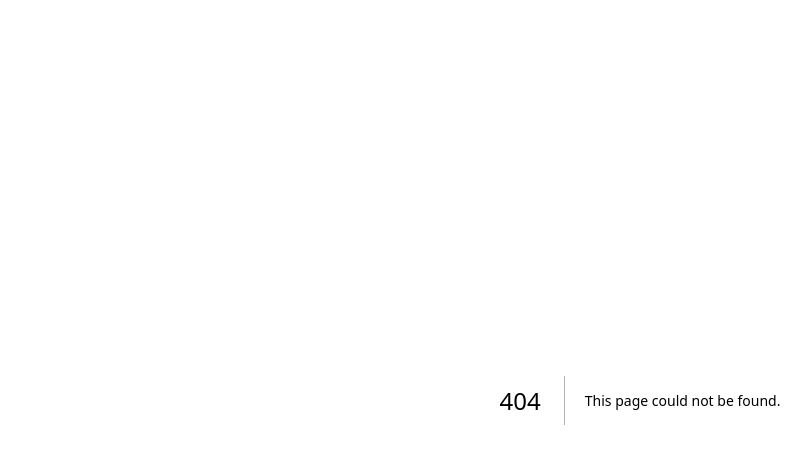
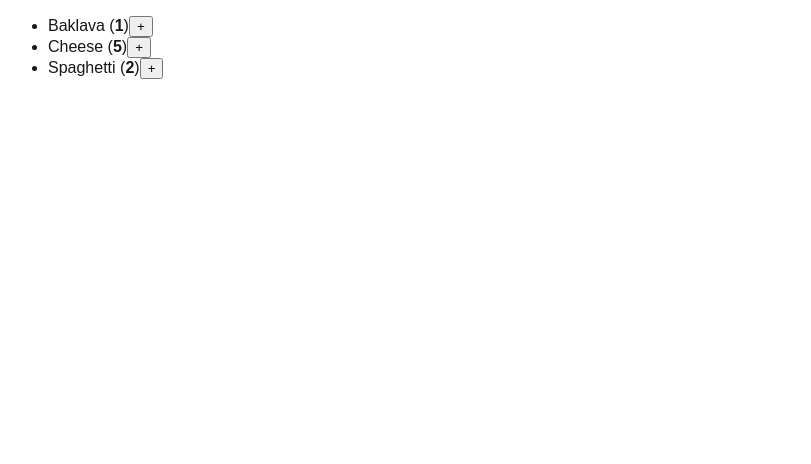
Before and after one commit to sugarban-p/react-lectures, a Next.js app: page /ch4-state/cart in a window 1280 px wide. Before the commit this address had no page. Shown: the top 464 px of the page, without its empty margins (0-811 px from the left). Built offline with nearby package versions, Linux system fonts and the light colour scheme.

Commit message:
更新 State (1) - 增加商品數量

```diff
--- /dev/null
+++ b/app/ch4-state/cart/page.tsx
@@ -0,0 +1,83 @@
+'use client';
+
+import { useState } from 'react';
+
+const initialProducts = [
+  {
+    id: 0,
+    name: 'Baklava',
+    count: 1,
+  },
+  {
+    id: 1,
+    name: 'Cheese',
+    count: 5,
+  },
+  {
+    id: 2,
+    name: 'Spaghetti',
+    count: 2,
+  },
+];
+
+export default function CartPage() {
+  const [products, setProducts] = useState(initialProducts);
+
+  // 標準流程
+  // function handleIncreaseV1(productId: number) {
+  //   // 1. 從現有狀態拷貝副本
+  //   // 單層用[...] ； 多層用 JSON.parse(JSON.stringify())
+  //   const newProducts: { id: number; name: string; count: number }[] =
+  //     JSON.parse(JSON.stringify(products));
+  //   // 2. 在副本上修改
+  //   const foundIndex = newProducts.findIndex((v) => v.id === productId);
+  //   if (foundIndex !== -1) {
+  //     newProducts[foundIndex].count++;
+  //     // 3. 呼叫 set 更新狀態
+  //     setProducts(newProducts);
+  //   }
+  // }
+
+  // map() : 1.+ 2.
+  // function handleIncreaseV2(productId: number) {
+  //   // 1. 從現有狀態拷貝副本
+  //   // 2. 在副本上修改
+  //   const newProducts = products.map((product) => {
+  //     if (product.id === productId) {
+  //       return { ...product, count: product.count + 1 };
+  //     } else {
+  //       return product;
+  //     }
+  //   });
+  //   // 3. 呼叫 set 更新狀態
+  //   setProducts(newProducts);
+  // }
+
+  // 新增(最精簡ver)
+  function handleIncreaseV3(productId: number) {
+    setProducts(
+      products.map((product) =>
+        product.id === productId
+          ? { ...product, count: product.count + 1 }
+          : product
+      )
+    );
+  }
+
+  return (
+    <ul>
+      {products.map((product) => (
+        <li key={product.id}>
+          {product.name} (<b>{product.count}</b>)
+          <button
+            onClick={() => {
+              handleIncreaseV3(product.id);
+            }}
+          >
+            +
+          </button>
+        </li>
+      ))}
+    </ul>
+  );
+}
--- a/app/page.tsx
+++ b/app/page.tsx
@@ -19,6 +19,9 @@
       <a href="/ch3-jsx/attributes">JSX 標籤屬性 ( /ch3-jsx/attributes )</a>
       <br />
       <a href="/ch3-jsx/basic-synax">JSX 基本語法 ( /ch3-jsx/basic-synax )</a>
+      <hr />
+      <h4>CH4</h4>
+      <a href="/ch4-state/cart">更新狀態練習 - 購物車 ( /ch4-state/cart )</a>
     </>
   );
 }
```
